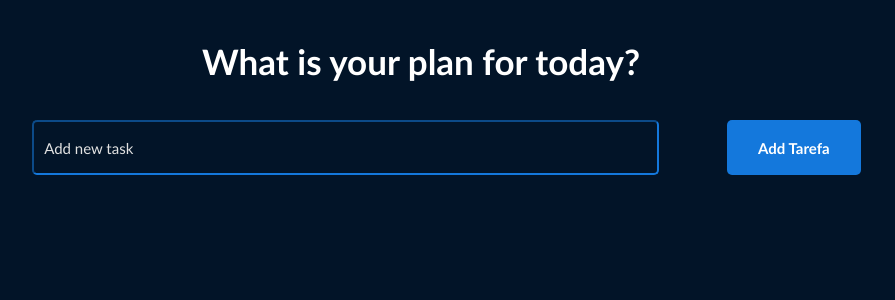
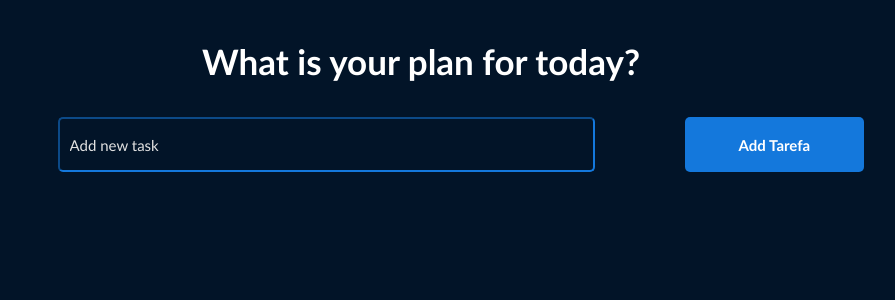
Before and after one commit to Mathluiz23/todolist, a React (Create React App) app: page /task in a window 1280 px wide. Shown: the top 300 px of the page, without its empty margins (219-1114 px from the left). Built offline with nearby package versions, Linux system fonts and the light colour scheme.

Commit message:
versao final deploy

```diff
--- a/src/components/TodoForm.jsx
+++ b/src/components/TodoForm.jsx
@@ -1,6 +1,7 @@
 import React, { useState } from 'react';
 
 export default function TodoForm(props) {
+  console.log(props)
   const [input, setInput] = useState(props.edit ? props.edit.value : '');
 
   function handleChange(e) {
--- a/src/css/App.css
+++ b/src/css/App.css
@@ -18,7 +18,6 @@ body {
   min-width: 340px;
   height: 50%;
   min-height: 450px;
-  /* background: #1f2541; */
   background: #000620;
   text-align: center;
   margin: 80px auto;
@@ -45,13 +44,12 @@ h1 {
   margin: auto;
   margin-top: 30px;
   margin-bottom: 30px;
-  /* border: solid yellow; */
 }
 
 .todo-input {
   height: 55px;
-  width: 70%;
-  min-width: 220px;
+  width: 60%;
+  min-width: 200px;
   border-radius: 5px;
   outline: none;
   border-style:inset;
@@ -71,7 +69,7 @@ h1 {
 .todo-button {
   margin: 8px;
   height: 55px;
-  width: 15%;
+  width: 20%;
   min-width: 100px;
   border: none;
   border-radius: 5px;
@@ -80,6 +78,7 @@ h1 {
   background-color: rgb(20, 120, 220);
   color: #fff;
   font-size: 15px;
+  margin: 5px;
   text-transform: capitalize;
 }
 
@@ -120,7 +119,6 @@ h1 {
   border-radius: 5px;
   width: 90%;
   height: auto;
-  /* border: solid red; */
 }
 
 .todo-row:nth-child(5n + 1) {
@@ -192,7 +190,6 @@ h1 {
 
 .task {
   flex-wrap: wrap;
-  /* border: solid yellow; */
 }
 
 /* Responsividade */
@@ -216,11 +213,18 @@ h1 {
     margin: auto;
     margin-top: 30px;
     margin-bottom: 30px;
-    /* border: solid yellow; */
   }
 
   .task {
     flex-wrap: wrap;
-    /* border: solid yellow; */
+  }
+
+}
+
+@media screen and
+(min-width: 200px) and
+(max-width: 350px) {
+  .todo-button {
+    min-width: 85px;
   }
 }
--- a/src/css/LoginStyle.css
+++ b/src/css/LoginStyle.css
@@ -17,20 +17,20 @@ body {
   background-color: rgb(204, 204, 204);
   border: none;
   border-radius: 5px;
-    width: 60%;
-    min-width: 260px;
+  width: 45%;
+  min-width: 280px;
   height: 45px;
   font-size: 15px;
   padding: 10px;
 }
 
-.titulo-todolist{
+.titulo-todolist {
   display: flex;
   flex-direction: row;
   justify-content: center;
 }
 
-.titulo-todolist a{
+.titulo-todolist a {
   display: flex;
   flex-direction: row;
   justify-content: center;
@@ -48,11 +48,10 @@ body {
   color: white;
   font-size: 1.2rem;
   padding: 15px;
-    width: 40%;
+  width: 20%;
   min-width: 150px;
   margin: auto;
   box-shadow: 3px -3px 5px  #0c558a;
-    /* border: solid yellow; */
 }
 
 .button-entrar:disabled {
```
Also changed, not shown: src/FOTO2.png (deleted), 1 other file (tests, documents, lock files or other folders). Lines whose indentation alone changed are shown as unchanged.
